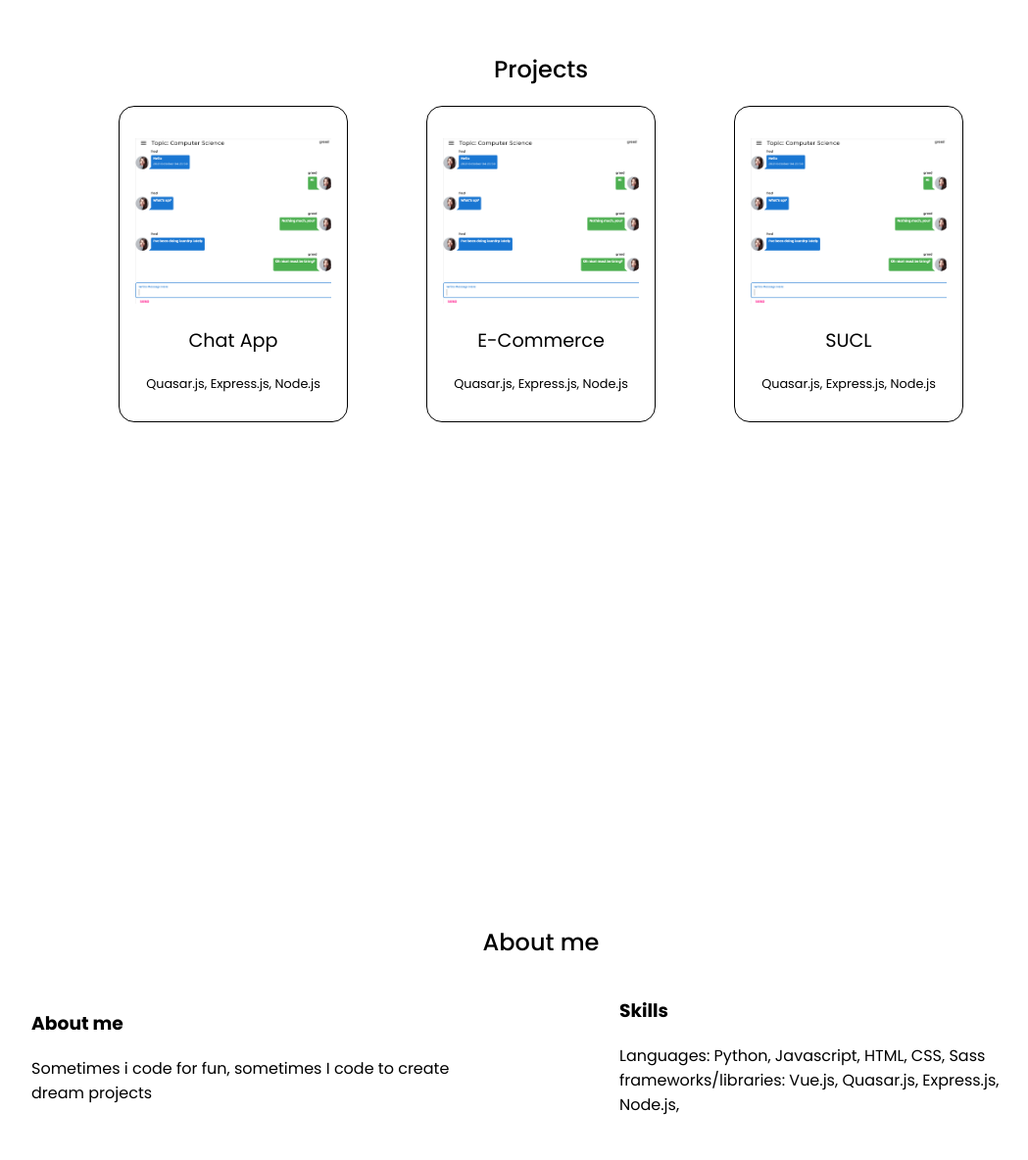
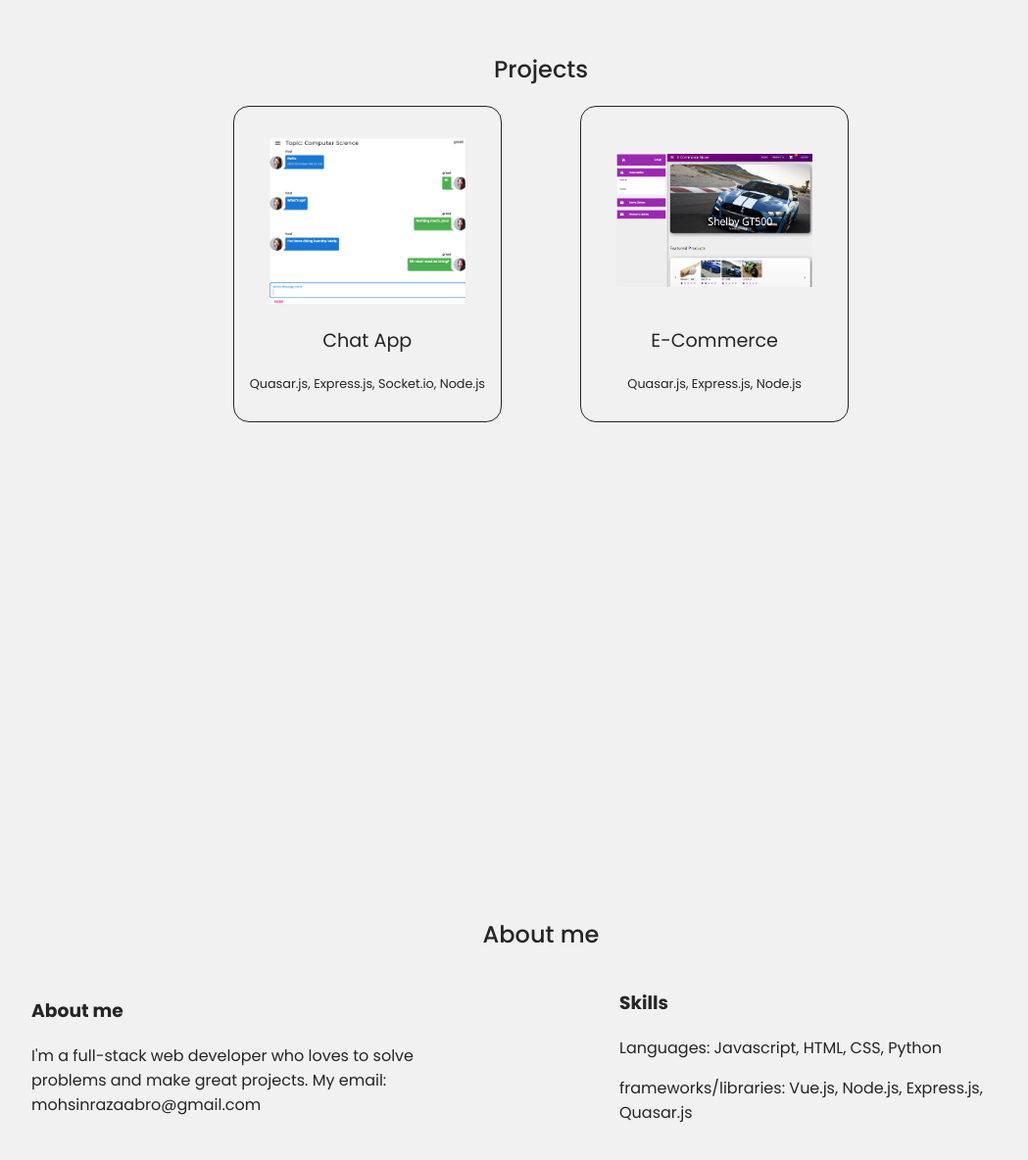
Before and after one commit to mohsinrazaabro/my-portfolio, a plain HTML site: page index.html in a window 1280 px wide. Shown: the part 1032-2216 px from the top of the page at 98% size, without its empty margins (88-1137 px from the left). Drawn offline with Linux system fonts and the light colour scheme.

Commit message:
Add files via upload

```diff
--- a/index.html
+++ b/index.html
@@ -47,27 +47,20 @@
         <div class="hero">
           <h1 class="hero-title">Projects</h1>
           <div class="project-list">
-            <div class="card">
+            <a class="card" href="https://chat-app-mra.herokuapp.com">
               <div class="card-img"></div>
               <div class="card-title">Chat App</div>
               <div class="card-stacks">
-                <p>Quasar.js, Express.js, Node.js</p>
+                <p>Quasar.js, Express.js, Socket.io, Node.js</p>
               </div>
-            </div>
-            <div class="card">
-              <div class="card-img"></div>
+            </a>
+            <a class="card" href="https://e-commerce-mra.herokuapp.com">
+              <div class="card-img-2"></div>
               <div class="card-title">E-Commerce</div>
               <div class="card-stacks">
                 <p>Quasar.js, Express.js, Node.js</p>
               </div>
-            </div>
-            <div class="card">
-              <div class="card-img"></div>
-              <div class="card-title">SUCL</div>
-              <div class="card-stacks">
-                <p>Quasar.js, Express.js, Node.js</p>
-              </div>
-            </div>
+            </a>
           </div>
         </div>
       </div>
@@ -77,14 +70,14 @@
           <div class="about-section">
             <div class="about-me">
               <h3>About me</h3>
-              Sometimes i code for fun, sometimes I code to create dream
-              projects
+              I'm a full-stack web developer who loves to solve problems and
+              make great projects. My email: mohsinrazaabro@gmail.com
             </div>
 
             <div class="skills">
               <h3>Skills</h3>
-              Languages: Python, Javascript, HTML, CSS, Sass
-              frameworks/libraries: Vue.js, Quasar.js, Express.js, Node.js,
+              <p>Languages: Javascript, HTML, CSS, Python</p>
+              frameworks/libraries: Vue.js, Node.js, Express.js, Quasar.js
             </div>
           </div>
         </div>
--- a/projects.css
+++ b/projects.css
@@ -4,7 +4,7 @@
 
 .project-list {
   display: grid;
-  grid-template-columns: 1fr 1fr 1fr;
+  grid-template-columns: 1fr 1fr;
   gap: 5rem;
 }
 
@@ -18,9 +18,21 @@
     grid-template-columns: 1fr;
   }
 }
+a {
+  text-decoration: none;
+  color: var(--main-color);
+}
 
 .card-img {
   background-image: url("images/chat-app.png");
+  background-position: center;
+  background-repeat: no-repeat;
+  background-size: contain;
+  padding: 100px;
+}
+
+.card-img-2 {
+  background-image: url("images/e-commerce.png");
   background-position: center;
   background-repeat: no-repeat;
   background-size: contain;
@@ -38,6 +50,6 @@
   font-size: 1.2rem;
   gap: 0.5rem;
   padding: 1rem;
-  border: 1px solid black;
+  border: 1px solid var(--main-color);
   border-radius: 1rem;
 }
--- a/script.js
+++ b/script.js
@@ -3,15 +3,16 @@ let night = true;
 let nightBtn = document.getElementById("night-mode");
 let toggleBtn = document.getElementById("toggle-btn");
 let navLinks = document.getElementsByClassName("nav-links")[0];
-
+let white = "rgb(241, 241, 241)";
+let black = "rgb(37, 37, 37)";
 nightBtn.onclick = () => {
   document.documentElement.style.setProperty(
     "--main-bg-color",
-    night ? "black" : "white"
+    night ? black : white
   );
   document.documentElement.style.setProperty(
     "--main-color",
-    night ? "white" : "black"
+    night ? white : black
   );
   night = !night;
 };
--- a/style.css
+++ b/style.css
@@ -3,11 +3,12 @@
 * {
   box-sizing: border-box;
   font-family: "Poppins", sans-serif;
+  transition: var(--trans-delay);
 }
 
 :root {
-  --main-bg-color: white;
-  --main-color: black;
+  --main-bg-color: rgb(241, 241, 241);
+  --main-color: rgb(37, 37, 37);
   --trans-delay: 0.3s;
 }
 
```
Also changed, not shown: images/e-commerce.png (added).
